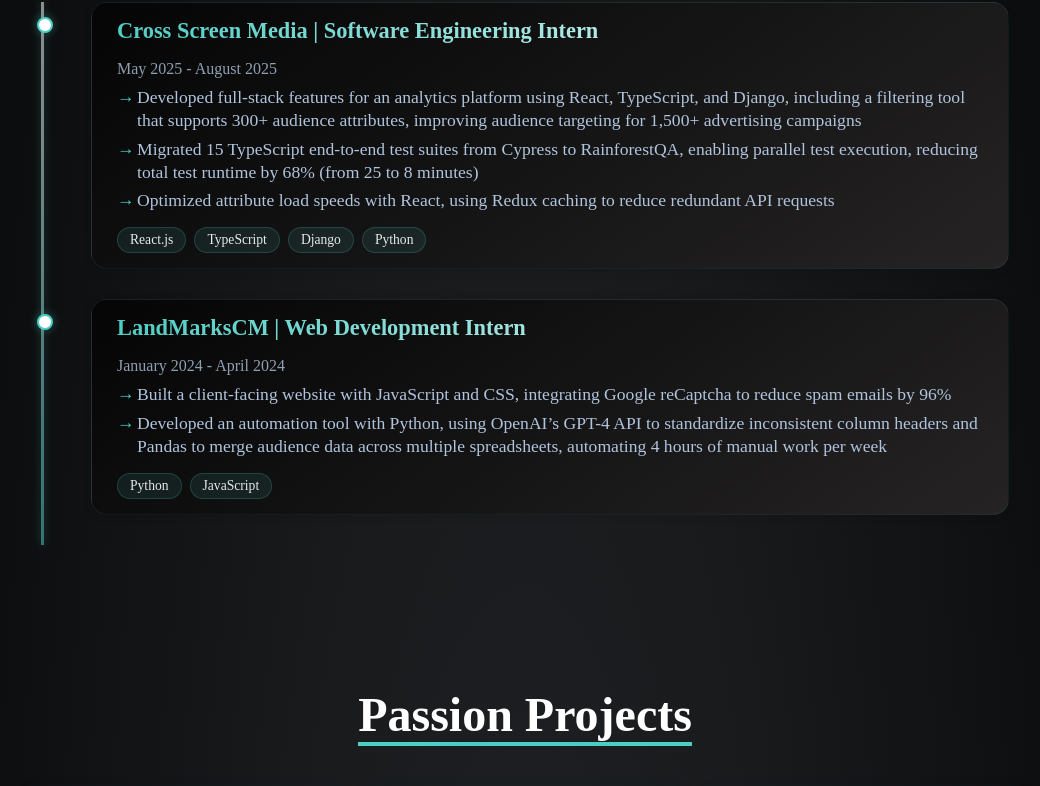
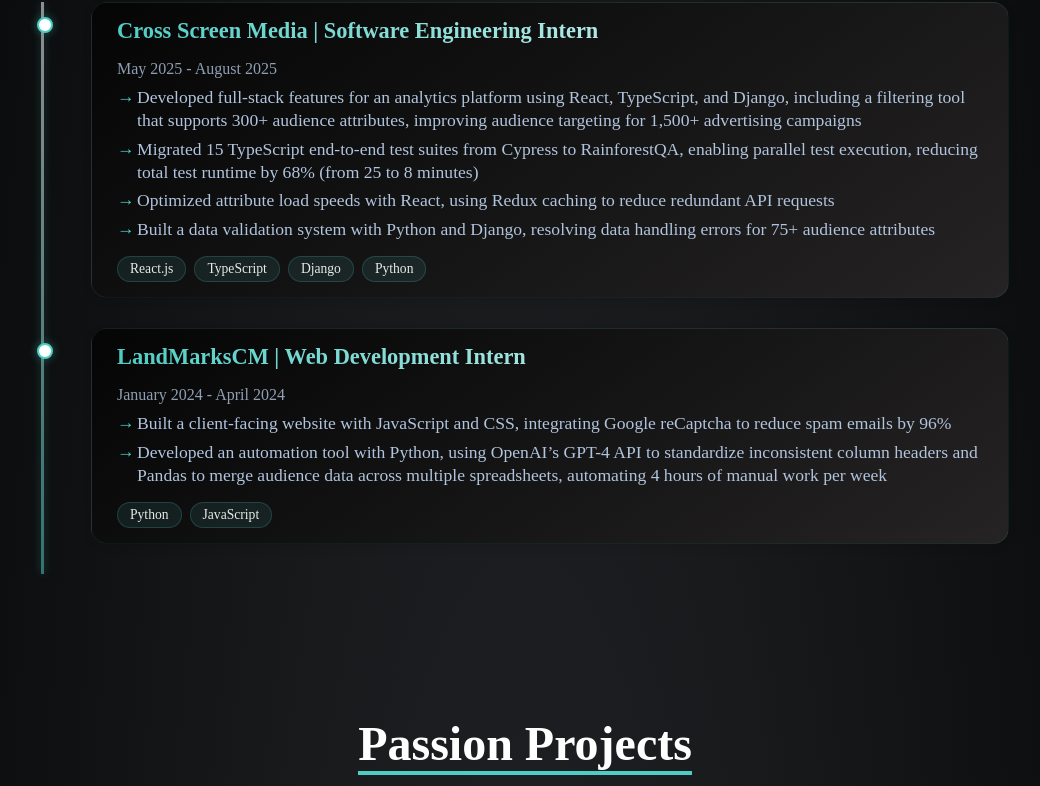
Before and after one commit to MichaelAho1/Portfolio, a React (Vite) app: page / in a window 1280 px wide. Shown: the part 1863-2649 px from the top of the page, without its empty margins (115-1155 px from the left). Built offline with nearby package versions, Linux system fonts and the light colour scheme; no server answers.

Commit message:
added last bullet point

```diff
--- a/src/components/timeline/timeline.jsx
+++ b/src/components/timeline/timeline.jsx
@@ -17,6 +17,7 @@
               <li>Developed full-stack features for an analytics platform using React, TypeScript, and Django, including a filtering tool that supports 300+ audience attributes, improving audience targeting for 1,500+ advertising campaigns</li>
               <li>Migrated 15 TypeScript end-to-end test suites from Cypress to RainforestQA, enabling parallel test execution, reducing total test runtime by 68% (from 25 to 8 minutes)</li>
               <li>Optimized attribute load speeds with React, using Redux caching to reduce redundant API requests</li>
+              <li>Built a data validation system with Python and Django, resolving data handling errors for 75+ audience attributes</li>
             </ul>
             <div className="timeline-tech">
               <span>React.js</span>
```
